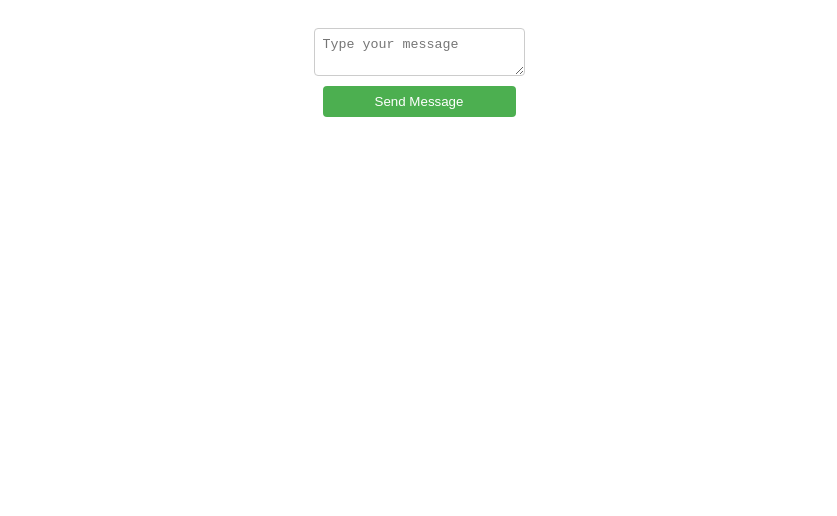
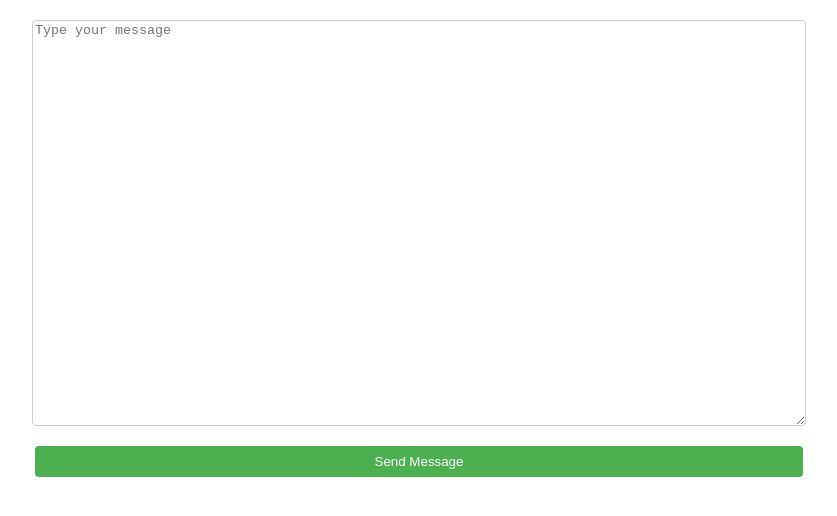
Before and after one commit to bedoyanl/Comp584, a Vue app in the folder quiz-app-584/: page / in a window 1280 px wide. Shown: the top 516 px of the page, without its empty margins (221-1058 px from the left). Built offline with nearby package versions, Linux system fonts and the light colour scheme.

Commit message:
Fixed issues with the CSS and the popup window.

```diff
--- a/quiz-app-584/src/App.vue
+++ b/quiz-app-584/src/App.vue
@@ -1,7 +1,5 @@
 <template>
-  <div id="app">
-    <HelloWorld />
-  </div>
+  <HelloWorld />
 </template>
 
 <script>
@@ -16,5 +14,15 @@ export default {
 </script>
 
 <style>
+#app {
+  width: 100%;
+  height: 100%;
+  margin: 0px;
+  padding: 0px;
+}
+
+body {
+  margin: 0 !important;
+}
 /* Add your styles here */
 </style>
--- a/quiz-app-584/src/components/HelloWorld.vue
+++ b/quiz-app-584/src/components/HelloWorld.vue
@@ -1,24 +1,28 @@
 <template>
-  <div class="chat-container">
-    <div v-show="responseMessages.length === 0" class="input-section">
+    <div v-show="responseMessages.length === 0" class="input-wrapper">
+      <div class="input-section">
         <textarea v-model="userMessage" placeholder="Type your message" class="message-input"></textarea>
         <button @click="sendMessage" class="send-button">Send Message</button>
         <label v-if="errorMessage.length > 0" class="error-message">{{ errorMessage }}</label>
       </div>
-    <div v-show="responseMessages.length > 0" class="question-wrapper">
-      <div v-show="showInput" class="original-input">
+    </div>
+    <div v-show="responseMessages.length > 0" class="quiz-wrapper">
+      <div v-show="showInput">
         <PopupWindow>
-          <p>
+          <div class="popup-content">
+            <h2>Original Input</h2>
+            <p class="old-input-wrapper">
               {{ userMessage }}
             </p>
             <button @click="toggleInput" class="toggle-button">{{inputButtonLabel}}</button>
+          </div>
         </PopupWindow>
       </div>
       <div class="header-section">
         <h2>Your Quiz</h2>
+        <button @click="goBack" class="go-back-button">Go Back</button>
       </div>
-      <button @click="goBack" class="go-back-button">Go Back</button>
-      <div class="quiz-list">
+      <div class="question-wrapper">
         <QuizQuestion
           v-for="(message, index) in responseMessages"
           :question="message.question"
@@ -26,14 +30,12 @@
           :answerIndex="message.answerIndex"
           :key="index"
           :questionId="index"
-        class="quiz-question">
-        </QuizQuestion>
+        />
       </div>
-      <div class="toggle-buttons">
-        <button v-if="!showInput" @click="toggleInput" class="toggle-button">{{inputButtonLabel}}</button>
+      <div class="bottom-buttons-div">
+        <button @click="toggleInput" class="toggle-button">{{inputButtonLabel}}</button>
         <br>
         <button @click="goBack" class="go-back-button">Go Back</button>
-      </div>
       </div>
     </div>
 </template>
@@ -54,7 +56,7 @@ export default {
     },
     computed: {
         inputButtonLabel() {
-            return this.showInput ? 'Hide Original Input' : 'Submit Test';
+            return this.showInput ? 'Hide Original Input' : 'Show Original Input';
         },
     },
 
@@ -69,7 +71,7 @@ export default {
         this.responseMessages = response.data;
       } catch (error) {
         console.error('Error sending message:', error);
-        this.errorMessage = error.response?.data?.message || 'An error occurred';
+        this.errorMessage = error.response?.data?.message || 'An error occurred! Please Try Again.';
       }
     },
 
@@ -88,31 +90,35 @@ export default {
 </script>
 
 <style scoped>
-.chat-container {
+.input-wrapper {
   display: flex;
-  flex-direction: column;
+  flex-direction: row;
+  justify-content: center;
   align-items: center;
-  padding: 20px;
   font-family: Arial, sans-serif;
+  width: 100%;
 }
 
 .input-section {
   display: flex;
   flex-direction: column;
   align-items: center;
-  margin-bottom: 20px;
+  font-family: Arial, sans-serif;
+  width: 60%;
+  height: 100%;
+  row-gap: 20px;
+  padding-top: 20px;
 }
 
 .message-input {
   width: 100%;
-  padding: 8px;
-  margin-bottom: 10px;
   border: 1px solid #ccc;
   border-radius: 4px;
   resize: vertical;
+  height: 50vh;
 }
 
-.send-button{
+.send-button {
   width: 100%;
   padding: 8px;
   border: none;
@@ -123,38 +129,46 @@ export default {
   transition: background-color 0.3s;
 }
 
-.send-button:hover{
+.send-button:hover {
   background-color: #45a049;
 }
 
-.error-message{
+.error-message {
   color: red;
 }
 
-.question-wrapper{
-  width: 100%;
-  max-width: 800px;
+.quiz-wrapper {
+  display: flex;
+  flex-flow: column nowrap;
+}
+
+.question-wrapper {
+  display: flex;
+  flex-flow: column nowrap;
+  align-items: center;
+  gap: 60px;
 }
 
 .original-input{
   margin-bottom: 20px;
 }
 
-.toggle-buttons {
+.bottom-buttons-div {
   display: flex;
   flex-direction: column;
   align-items: center;
   /* justify-content: center;  */
   text-align: center;
-  height: 100vh;
+  margin-top: 30px;
+  margin-bottom: 10px;
 }
 
-.toggle-button{
-  width: 50%;
+.toggle-button {
+  max-width: 600px;
+  width: 100%;
   padding: 8px;
   border: none;
   border-radius: 4px;
-  margin-top: 10px;
   background-color: #3498db;
   align-items: center;
   color: white;
@@ -168,6 +182,7 @@ export default {
 
 .header-section{
   display:flex;
+  flex-direction: column;
   justify-content: space-between;
   align-items: center;
   margin-bottom: 20px;
@@ -188,14 +203,21 @@ export default {
   background-color: #d32f2f;
 }
 
-.quiz-list{
+.old-input-wrapper {
+  padding: 20px;
+  border-radius: 5px;
+  border: 1px solid #ccc;
+  box-shadow: 0 2px 4px rgba(0, 0, 0, 0.1);
+  height: 50vh;
+  max-height: 50%;
+  overflow-y: scroll;
+}
+
+.popup-content {
   display: flex;
   flex-direction: column;
-  gap: 20px;
-}
-
-.quiz-question{
-  width: 100%;
+  height: 100%;
+  align-items: center;
 }
 </style>
 
--- a/quiz-app-584/src/components/PopupWindow.vue
+++ b/quiz-app-584/src/components/PopupWindow.vue
@@ -14,6 +14,7 @@
     background-color: white;
     padding: 20px 20px;
     z-index: 1200;
+    max-height: 80%;
 }
 
 .popupBackground {
--- a/quiz-app-584/src/components/QuizQuestion.vue
+++ b/quiz-app-584/src/components/QuizQuestion.vue
@@ -1,4 +1,5 @@
 <template>
+    <div class="quiz-question-wrapper">
         <div class="quiz-question">
             <div class="question-header">
                 <p class="index">{{ indexString }}</p>
@@ -26,6 +27,7 @@
             <div v-if="showAnswer" class="correct-answer">
                 <p>Correct Answer:</p>
                 <p>{{ options[answerIndex] }}</p>
+            </div>
         </div>
     </div>
 </template>
@@ -83,25 +85,25 @@ export default {
 </script>
 
 <style scoped>
-.quiz-question{
-    width: 100%;
-    max-width: 600px;
-    margin: 0 auto;
+.quiz-question {
     background-color: #fff;
     display: flex;
     flex-direction: column;
     align-items: flex-start;
     padding: 20px;
+}
+.quiz-question-wrapper {
+    width: 100%;
+    max-width: 600px;
+    background-color: #fff;
     border-radius: 5px;
     border: 1px solid #ccc;
     box-shadow: 0 2px 4px rgba(0, 0, 0, 0.1);
-    margin-bottom: 20px;
 }
 
-.question-header{
+.question-header {
     display: flex;
-    align-items: center;
-    margin-bottom: 10px;
+    flex-flow: row nowrap;
 }
 
 .index{
```
Also changed, not shown: quiz-app-584/src/components/newFile.js (+6 -5 lines). Lines whose indentation alone changed are shown as unchanged.
